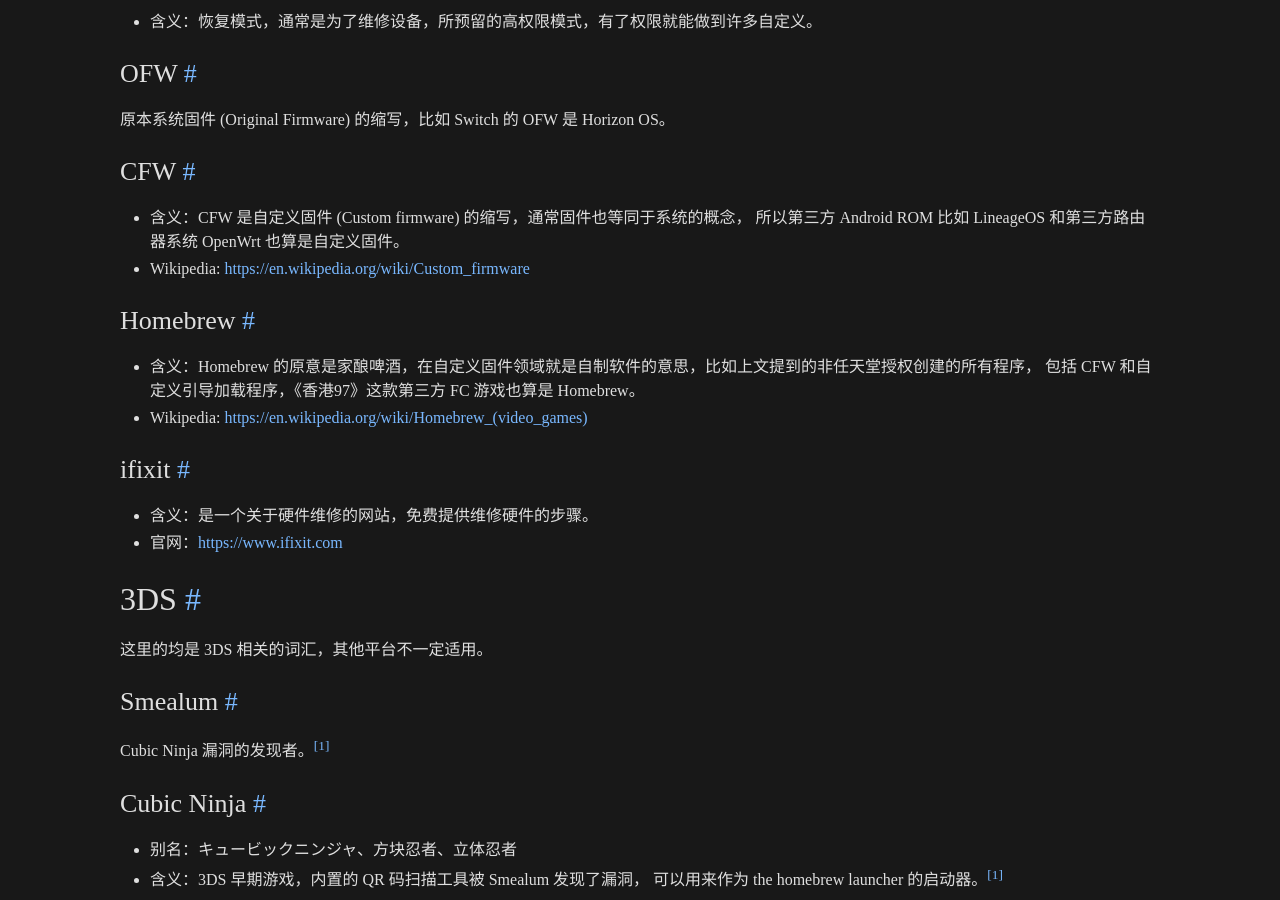
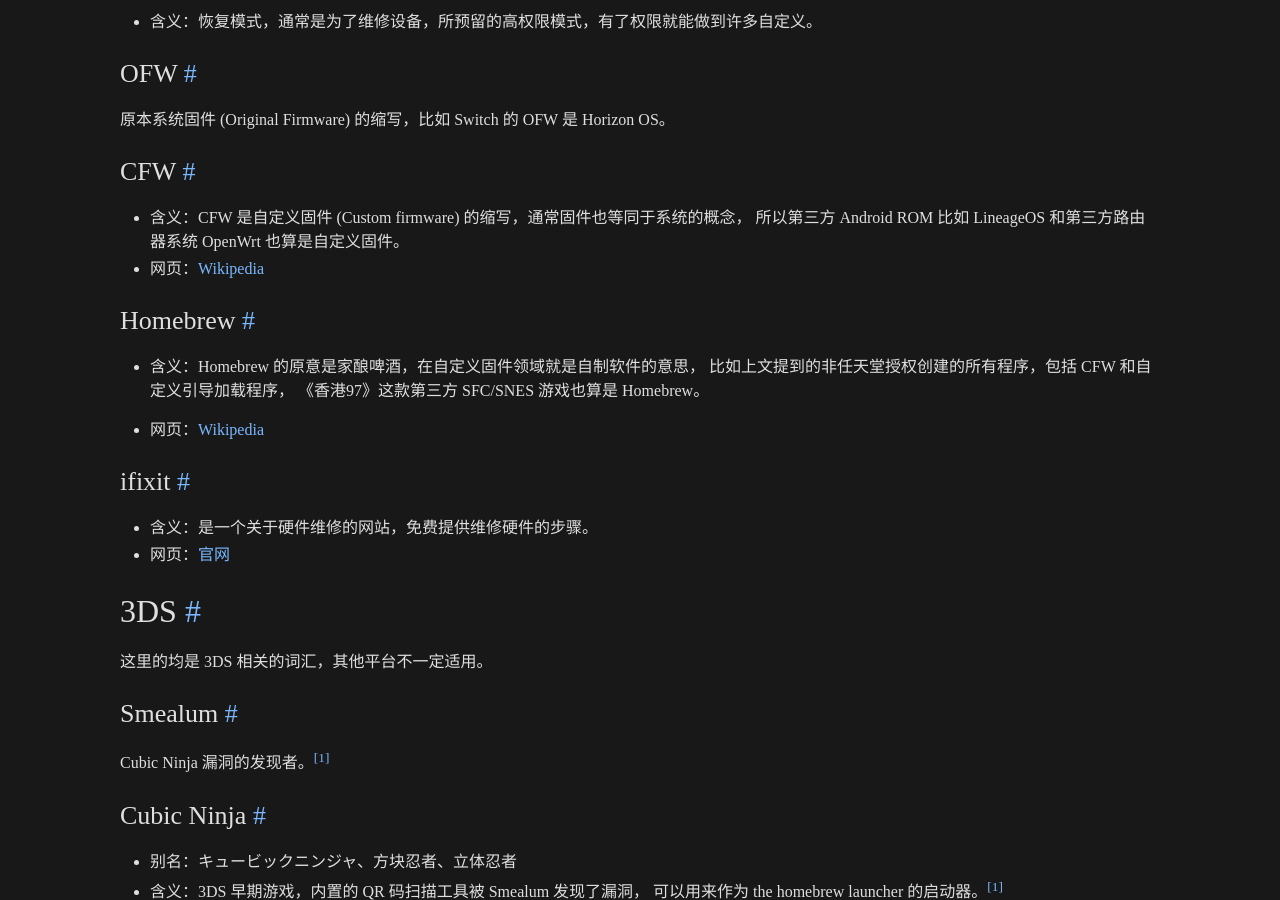
Before and after one commit to gledos/gledos.github.io, a Jekyll site: the page built from _posts/2023-06-27-hacking-game-console-word-list.markdown, in a window 1280 px wide and 900 px high, scrolled down 745 px. Built offline with Jekyll 4.4.1, drawn with Linux system fonts in a browser that asks for light colours.

Commit message:
Update 2023-06-27-hacking-game-console-word-list.markdown

```diff
--- a/_posts/2023-06-27-hacking-game-console-word-list.markdown
+++ b/_posts/2023-06-27-hacking-game-console-word-list.markdown
@@ -45,7 +45,7 @@
 
 +   含义：CFW 是自定义固件 (Custom firmware) 的缩写，通常固件也等同于系统的概念，
     所以第三方 Android ROM 比如 LineageOS 和第三方路由器系统 OpenWrt 也算是自定义固件。
-+   Wikipedia: <https://en.wikipedia.org/wiki/Custom_firmware>
++   网页：[Wikipedia](https://en.wikipedia.org/wiki/Custom_firmware)
 
 <!-- ### the homebrew channel, [the homebrew launcher](https://smealum.github.io/3ds/), homebrew loader, hbmenu
 
@@ -53,14 +53,16 @@
 
 ### Homebrew
 
-+   含义：Homebrew 的原意是家酿啤酒，在自定义固件领域就是自制软件的意思，比如上文提到的非任天堂授权创建的所有程序，
-    包括 CFW 和自定义引导加载程序，《香港97》这款第三方 FC 游戏也算是 Homebrew。
-+   Wikipedia: <https://en.wikipedia.org/wiki/Homebrew_(video_games)>
++   含义：Homebrew 的原意是家酿啤酒，在自定义固件领域就是自制软件的意思，
+    比如上文提到的非任天堂授权创建的所有程序，包括 CFW 和自定义引导加载程序，
+    《香港97》这款第三方 SFC/SNES 游戏也算是 Homebrew。
+
++   网页：[Wikipedia](https://en.wikipedia.org/wiki/Homebrew_(video_games))
 
 ### ifixit
 
 +   含义：是一个关于硬件维修的网站，免费提供维修硬件的步骤。
-+   官网：<https://www.ifixit.com>
++   网页：[官网](https://www.ifixit.com)
 
 [ifixit]: #ifixit
 
```
